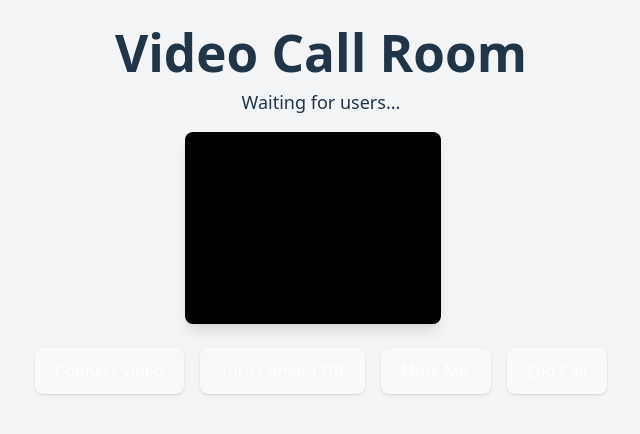
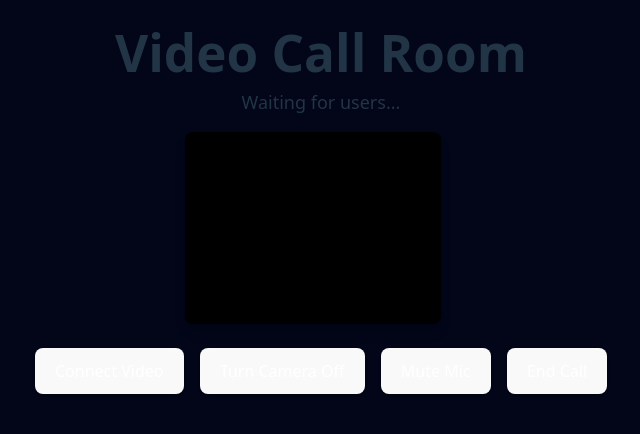
Before and after one commit to anoopsoni1/Frontendvideo, a React (Vite) app: page /room/1 in a window 1280 px wide. Shown: the top 434 px of the page, without its empty margins (319-959 px from the left). Built offline with nearby package versions, Linux system fonts and the light colour scheme; no server answers.

Commit message:
Push latest changes

```diff
--- a/src/Pages/Page2.jsx
+++ b/src/Pages/Page2.jsx
@@ -132,7 +132,7 @@ function Page2() {
   };
 
   return (
-    <div className="p-6 bg-gray-100 min-h-screen flex flex-col items-center">
+    <div className="p-6 bg-slate-950 min-h-screen flex flex-col items-center">
       <h1 className="text-3xl font-bold mb-2">Video Call Room</h1>
       <h2 className="text-lg mb-4">
         {remoteUsers.length > 0 ? `Connected to: ${remoteUsers.join(", ")}` : "Waiting for users..."}
```
